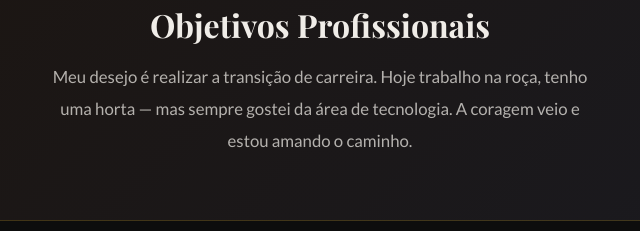
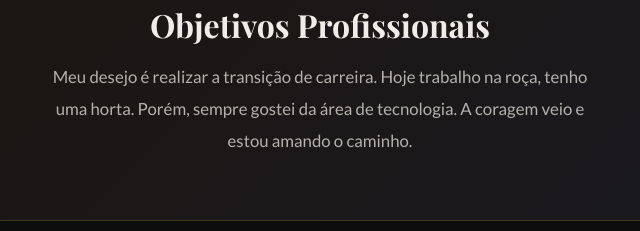
Before and after one commit to matheusgrangeirodev-web/Gostos-pessoas-e-hobbies, a plain HTML site: page index.html in a window 1280 px wide. Shown: the part 3220-3451 px from the top of the page, 320-960 px from the left. Drawn offline with nearby package versions, Linux system fonts and the light colour scheme; a web font is replaced by a local one.

Commit message:
Melhoria, v2

```diff
--- a/index.html
+++ b/index.html
@@ -186,7 +186,7 @@
                 <h2 id="objetivos-titulo">Objetivos Profissionais</h2>
                 <p>
                     Meu desejo é realizar a transição de carreira. Hoje trabalho na roça, tenho uma
-                    horta — mas sempre gostei da área de tecnologia. A coragem veio e estou amando o caminho.
+                    horta. Porém, sempre gostei da área de tecnologia. A coragem veio e estou amando o caminho.
                 </p>
             </div>
         </section>
```
